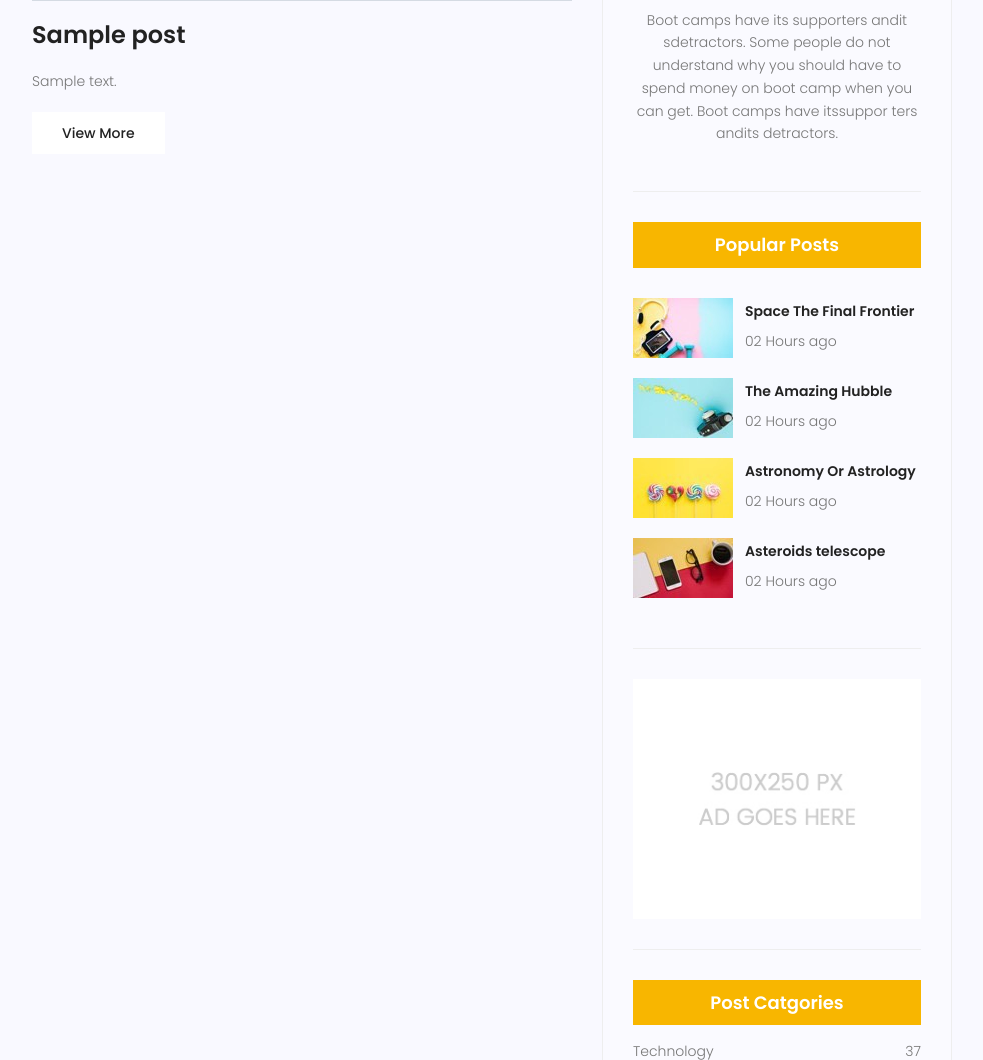
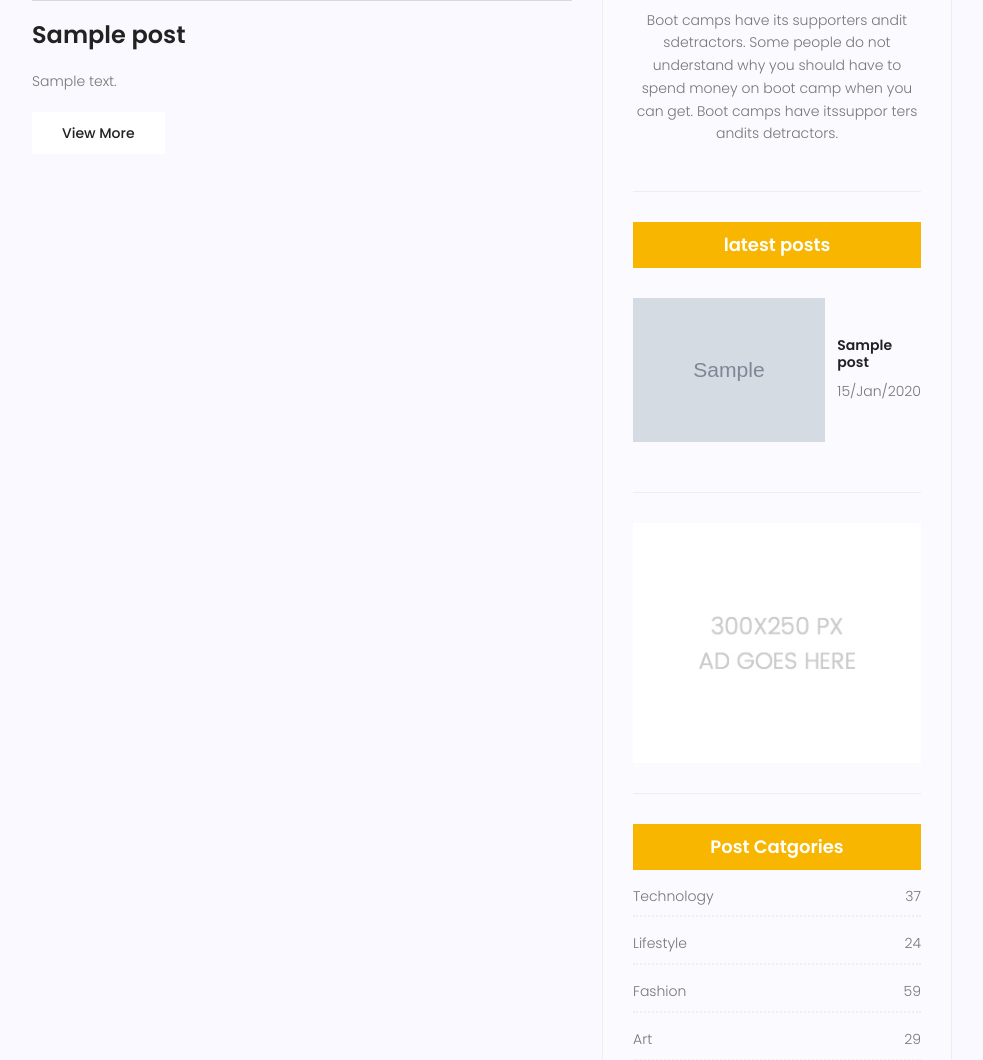
Before and after one commit to amirrafiepur/Panah_Studios, a Django app: page /blog/ in a window 1280 px wide. Shown: the part 1486-2546 px from the top of the page, without its empty margins (243-1226 px from the left). Run offline with Django 5.2, Linux system fonts and the light colour scheme; tables that the repository leaves empty hold one stand-in row (values such as "Sample post"); grey boxes marked "Sample" are stand-in pictures; some libraries are stand-ins or nearby versions.

Commit message:
created a inclusion tag that shows a 'latest posts' in my blog home
+added latest_posts inclusion tag
+added latest_posts.html template
+included the created template to blog home

```diff
--- a/blog/templatetags/blog_tags.py
+++ b/blog/templatetags/blog_tags.py
@@ -14,3 +14,8 @@ def filter_tag(data):
 def inclusion_tag():
     posts = post.objects.filter(status=1)
     return {'posts':posts}
+
+@register.inclusion_tag('blog/latest_posts.html')
+def latest_posts():
+    posts = post.objects.filter(status=1).order_by('-date_published')[:2]
+    return {'posts':posts}
--- a/templates/blog/blog-home.html
+++ b/templates/blog/blog-home.html
@@ -242,55 +242,7 @@
 								andits detractors.
 							</p>
 						</div>
-						<div class="single-sidebar-widget popular-post-widget">
-							<h4 class="popular-title">Popular Posts</h4>
-							<div class="popular-post-list">
-								<div class="single-post-list d-flex flex-row align-items-center">
-									<div class="thumb">
-										<img class="img-fluid" src="{% static 'blog_static/img/blog/pp1.jpg' %}" alt="">
-									</div>
-									<div class="details">
-										<a href="blog-single.html">
-											<h6>Space The Final Frontier</h6>
-										</a>
-										<p>02 Hours ago</p>
-									</div>
-								</div>
-								<div class="single-post-list d-flex flex-row align-items-center">
-									<div class="thumb">
-										<img class="img-fluid" src="{% static 'blog_static/img/blog/pp2.jpg' %}" alt="">
-									</div>
-									<div class="details">
-										<a href="blog-single.html">
-											<h6>The Amazing Hubble</h6>
-										</a>
-										<p>02 Hours ago</p>
-									</div>
-								</div>
-								<div class="single-post-list d-flex flex-row align-items-center">
-									<div class="thumb">
-										<img class="img-fluid" src="{% static 'blog_static/img/blog/pp3.jpg' %}" alt="">
-									</div>
-									<div class="details">
-										<a href="blog-single.html">
-											<h6>Astronomy Or Astrology</h6>
-										</a>
-										<p>02 Hours ago</p>
-									</div>
-								</div>
-								<div class="single-post-list d-flex flex-row align-items-center">
-									<div class="thumb">
-										<img class="img-fluid" src="{% static 'blog_static/img/blog/pp4.jpg' %}" alt="">
-									</div>
-									<div class="details">
-										<a href="blog-single.html">
-											<h6>Asteroids telescope</h6>
-										</a>
-										<p>02 Hours ago</p>
-									</div>
-								</div>
-							</div>
-						</div>
+						{% latest_posts %}
 						<div class="single-sidebar-widget ads-widget">
 							<a href="#"><img class="img-fluid" src="{% static 'blog_static/img/blog/ads-banner.jpg' %}"
 									alt=""></a>
--- /dev/null
+++ b/templates/blog/latest_posts.html
@@ -0,0 +1,22 @@
+{% load static %}
+{% load blog_tags %}
+
+
+<div class="single-sidebar-widget popular-post-widget">
+    <h4 class="popular-title">latest posts</h4>
+    <div class="popular-post-list">
+        {% for post in posts %}
+        <div class="single-post-list d-flex flex-row align-items-center">
+            <div class="thumb">
+                <img class="img-fluid" src="{{ post.image.url }}" alt="">
+            </div>
+            <div class="details">
+                <a href="blog-single.html">
+                    <h6>{{post.title}}</h6>
+                </a>
+                <p>{{post.date_published|date:"d/M/Y"}}</p>
+            </div>
+        </div>
+        {% endfor %}
+    </div>
+</div>
```
